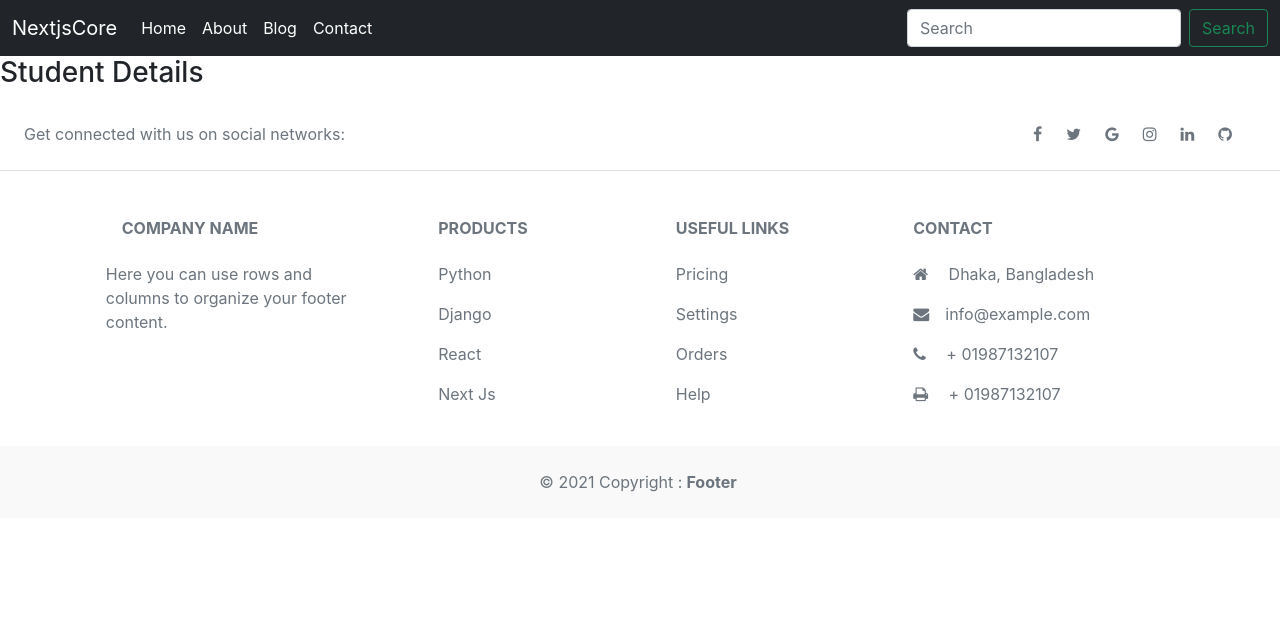
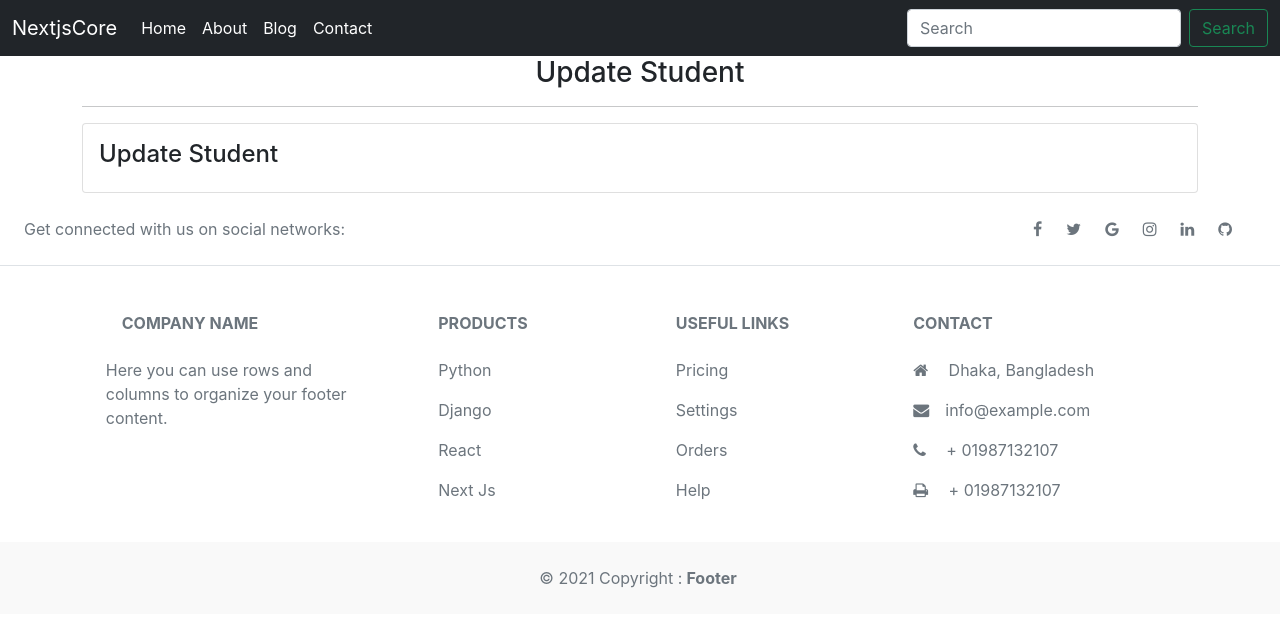
Before and after one commit to jibon969/nextjs_core, a Next.js app: page /student/update-student in a window 1280 px wide. Shown: the top 626 px of the page. Built offline with nearby package versions, Linux system fonts and the light colour scheme.

Commit message:
added update student

```diff
--- /dev/null
+++ b/src/pages/student/update-student.js
@@ -0,0 +1,23 @@
+const UpdateStudent = () => {
+    return (
+        <div>
+            <div className="container">
+                <h3 className="text-center">Update Student</h3>
+                <hr/>
+                <div className="row">
+                    <div className="col">
+                        <div className="card">
+                            <div className="card-body">
+                                <h4>Update Student</h4>
+
+
+                            </div>
+                        </div>
+                    </div>
+                </div>
+            </div>
+        </div>
+    )
+};
+
+export default UpdateStudent;
```
